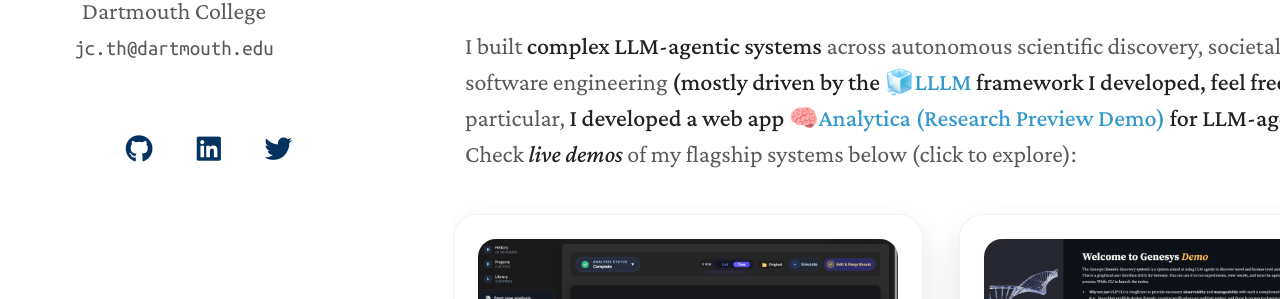
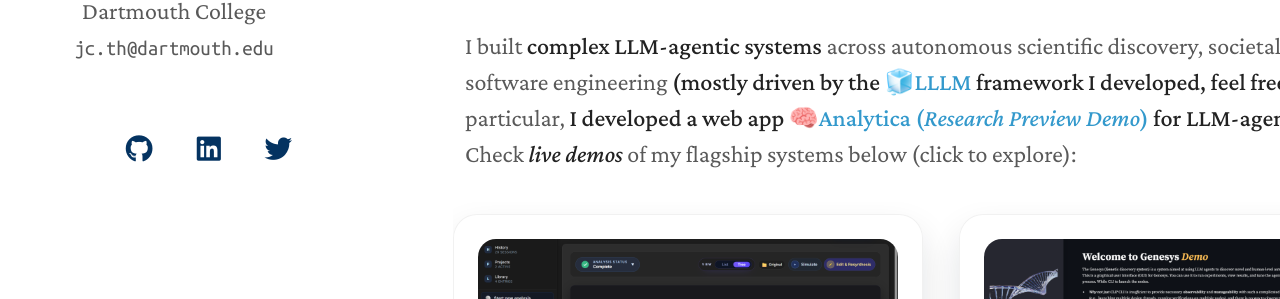
Before and after one commit to chengjunyan1/chengjunyan1.github.io, a Jekyll site: the page built from index.md, in a window 1280 px wide and 900 px high. Shown: the part 406-705 px from the top of the window. Built offline with Jekyll 4.4.1, drawn with Linux system fonts in a browser that asks for light colours; nearby versions of some CDN libraries; a style sheet for code colours, icons or effects is not loaded; our own code applies the rules of GitHub Pages for plain Markdown files.

```diff
--- a/index.md
+++ b/index.md
@@ -10,7 +10,7 @@ I interned in the [AIIL Group](https://www.microsoft.com/en-us/research/group/ai
 ### About My Research
 
 I built **complex LLM-agentic systems** across autonomous scientific discovery, societal systems, and software engineering **(mostly driven by the [🧊LLLM](https://github.com/ChengJunyan1/lllm) framework I developed, feel free to try!)**.
-In particular, **I developed a web app [🧠Analytica (Research Preview Demo)](https://analyt1.com/) for LLM-agentic analysis**.
+In particular, **I developed a web app [🧠Analytica (*Research Preview Demo*)](https://analyt1.com/) for LLM-agentic analysis**.
 Check ***live demos*** of my flagship systems below (click to explore):
 
 <div class="project-carousel" role="list" aria-label="Flagship systems">
```
